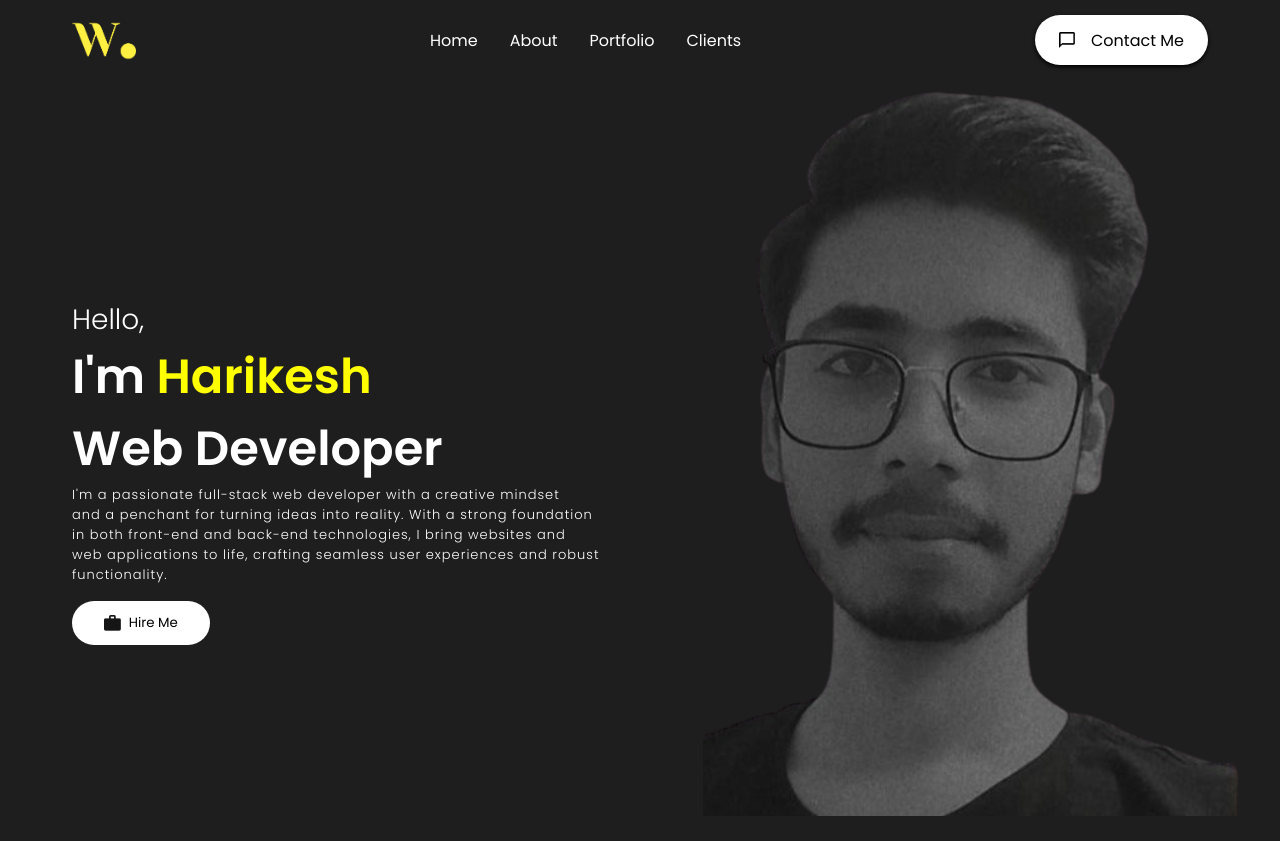
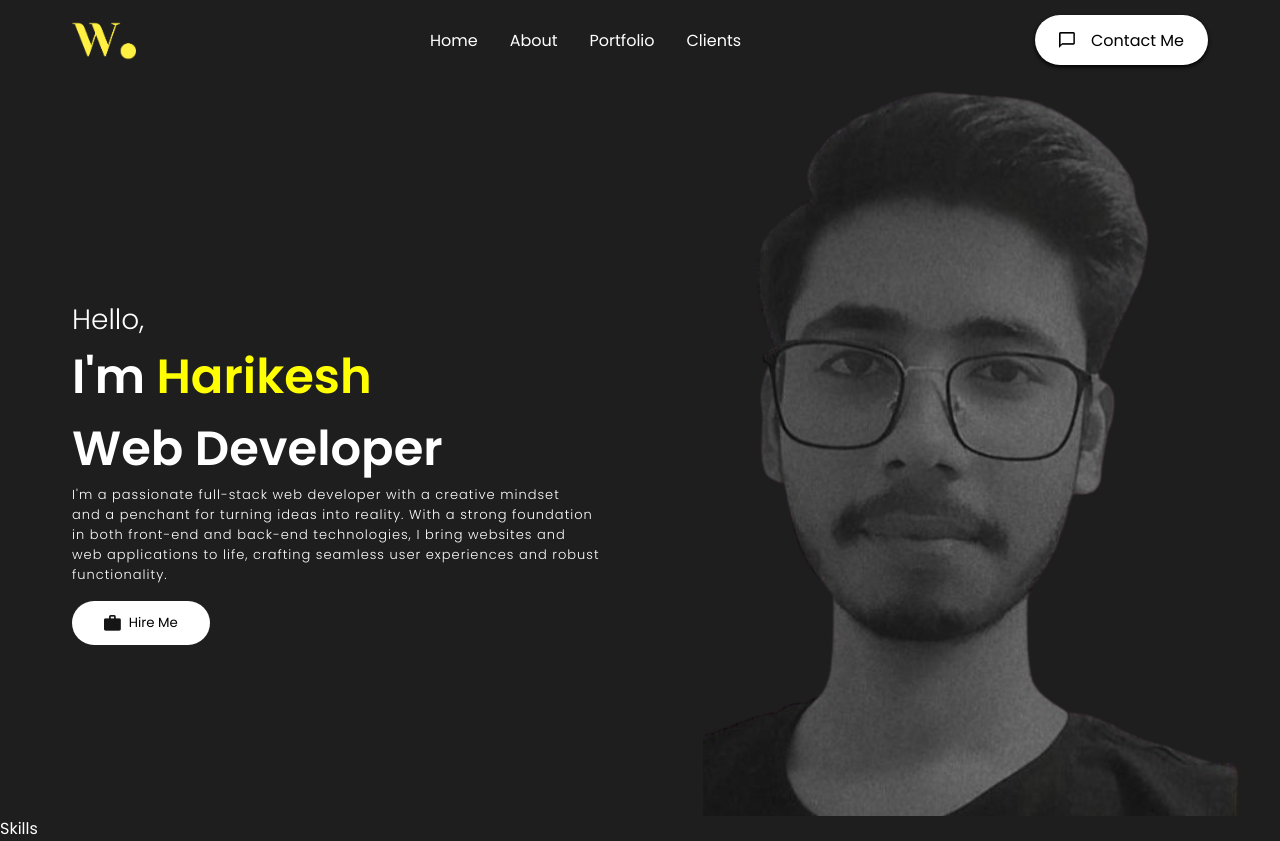
Before and after one commit to Harikesh-14/Portfolio, a React (Create React App) app: page / in a window 1280 px wide. Before the commit the page ends 816 px from the top, so only its background shows below. Built offline with nearby package versions, Linux system fonts and the light colour scheme.

Commit message:
Created a component from Skills section

```diff
--- a/src/App.jsx
+++ b/src/App.jsx
@@ -1,11 +1,13 @@
 import Navbar from './components/Navbar/Navbar'
 import Intro from './components/Intro/Intro';
+import Skills from './components/Skills/Skills';
 
 function App() {
   return (
     <div className="App">
       <Navbar />
       <Intro />
+      <Skills />
     </div>
   );
 }
--- /dev/null
+++ b/src/components/Skills/Skills.jsx
@@ -0,0 +1,8 @@
+import React from 'react'
+import './Skills.css'
+
+export default function Skills() {
+  return (
+    <div>Skills</div>
+  )
+}
```
Also changed, not shown: src/components/Skills/Skills.css (added).
